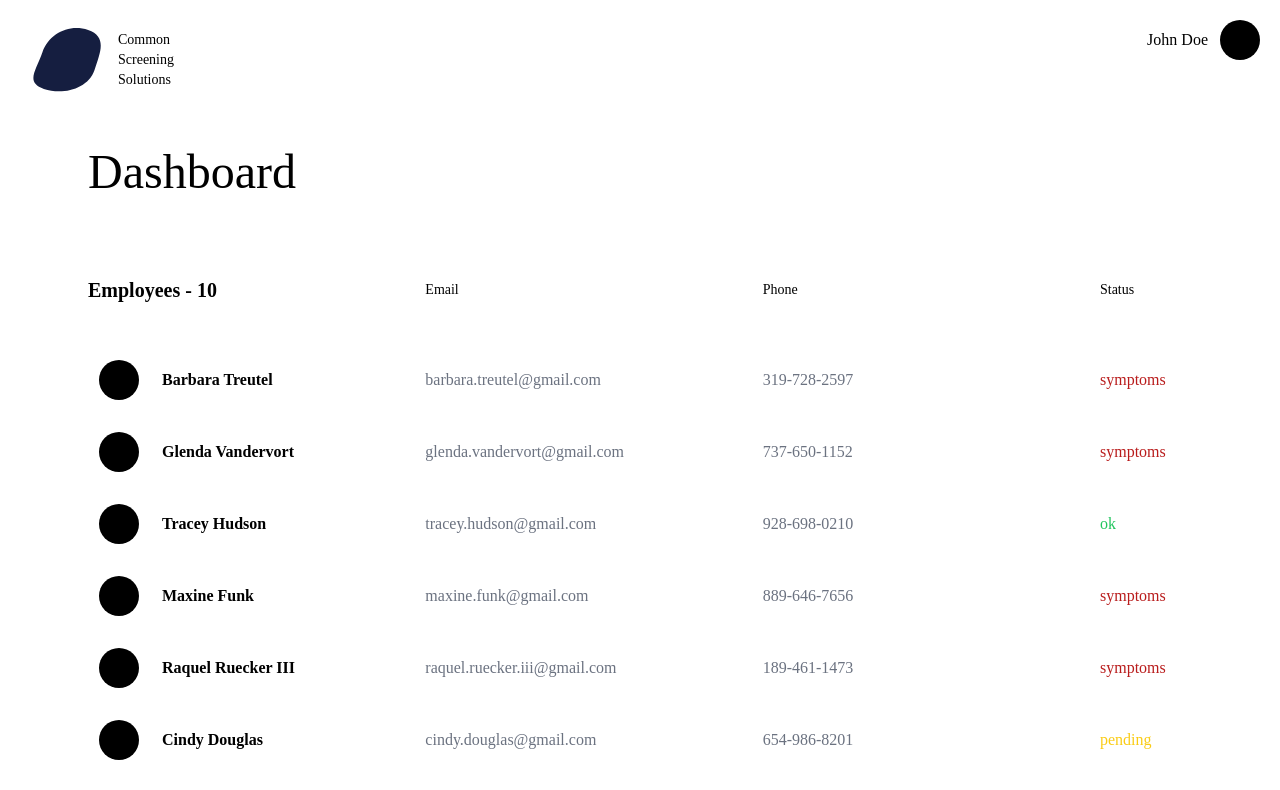
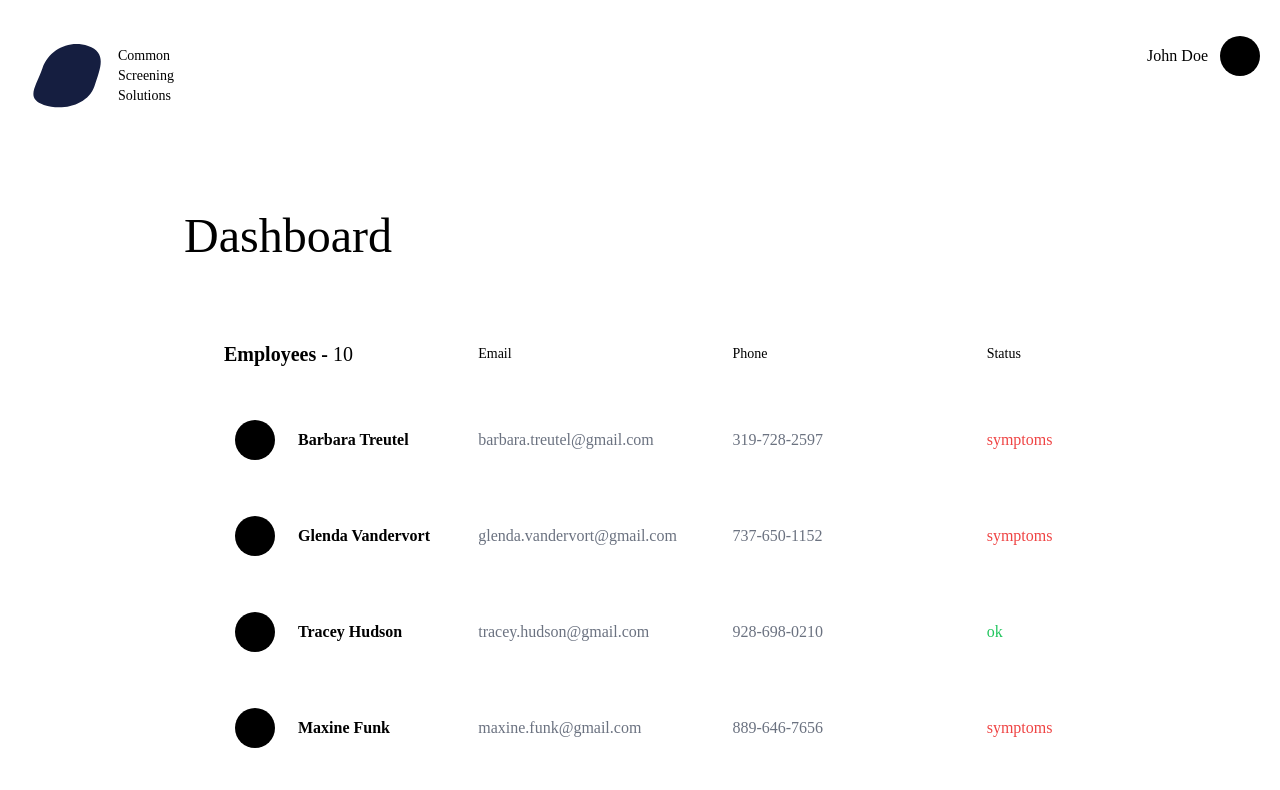
Before and after one commit to Common-Screening-Solutions/CSA, a React (Create React App) app in the folder web/: page / in a window 1280 px wide. Shown: the top 790 px of the page. Built offline with nearby package versions, Linux system fonts and the light colour scheme.

Commit message:
css(tailwind

```diff
--- a/web/src/components/DashboardPage.js
+++ b/web/src/components/DashboardPage.js
@@ -3,15 +3,14 @@ import { ReactComponent as Circle } from "../assets/circle.svg";
 
 const statuses = {
   ok: "text-green-500",
-  pending: "text-yellow-400",
-  symptoms: "text-red-700",
+  pending: "text-slate-400",
+  symptoms: "text-red-500",
 };
 
 const generateEmployees = () => {
   const employees = [];
   for (let i = 0; i < 10; i++) {
     const name = faker.name.fullName();
-
     employees.push({
       name: name,
       email: `${name.split(" ").join(".").toLowerCase()}@gmail.com`,
@@ -25,7 +24,7 @@ const generateEmployees = () => {
 
 export default function DashboardPage(props) {
   return (
-    <div className="px-10">
+    <div className="px-10 m-24">
       <div className="flex items-center justify-between w-full mb-20">
         <div className="text-5xl font-medium">Dashboard</div>
         {/* <div className="text-sm underline">Edit campaign</div> */}
@@ -39,17 +38,17 @@ function EmployeeList(props) {
   const employees = generateEmployees();
 
   return (
-    <div className="flex flex-col gap-8">
+    <div className="flex flex-col gap-0 m-10">
       <div className="flex justify-between items-center mb-6">
-        <div className="basis-1/4 grow-0 font-bold text-xl">
-          Employees - <span>{employees.length}</span>
+        <div className="basis-1/4 grow-0 font-semibold text-xl">
+          Employees - <span className="font-thin">{employees.length}</span>
         </div>
         <div className="basis-1/4 grow-0 text-sm">Email</div>
         <div className="basis-1/4 grow-0 text-sm">Phone</div>
         <div className="basis-1/12 grow-0 text-sm">Status</div>
       </div>
       {employees.map((e) => (
-        <div className="flex items-center justify-between">
+        <div className="flex items-center justify-between py-7 rounded-2xl transition-all cursor-pointer hover:bg-slate-200">
           <div className="basis-1/4 grow-0">
             <div className="flex gap-3 items-center font-bold">
               <Circle className="h-10" />
@@ -58,9 +57,7 @@ function EmployeeList(props) {
           </div>
           <div className="basis-1/4 grow-0 text-gray-500">{e.email}</div>
           <div className="basis-1/4 grow-0 text-gray-500">{e.phone}</div>
-          <div className={"basis-1/12 grow-0 " + statuses[e.status]}>
-            {e.status}
-          </div>
+          <div className={"basis-1/12 grow-0 " + statuses[e.status]}>{e.status}</div>
         </div>
       ))}
     </div>
--- a/web/src/components/Navbar.js
+++ b/web/src/components/Navbar.js
@@ -3,7 +3,7 @@ import { ReactComponent as Circle } from "../assets/circle.svg";
 
 export default function Navbar(props) {
   return (
-    <div className="m-5">
+    <div className="mx-5 my-9">
       <div className="h-20 flex items-center relative">
         <Logo className="h-16" />
         <div className="w-10 text-sm ml-1 text-black font-medium">
```
